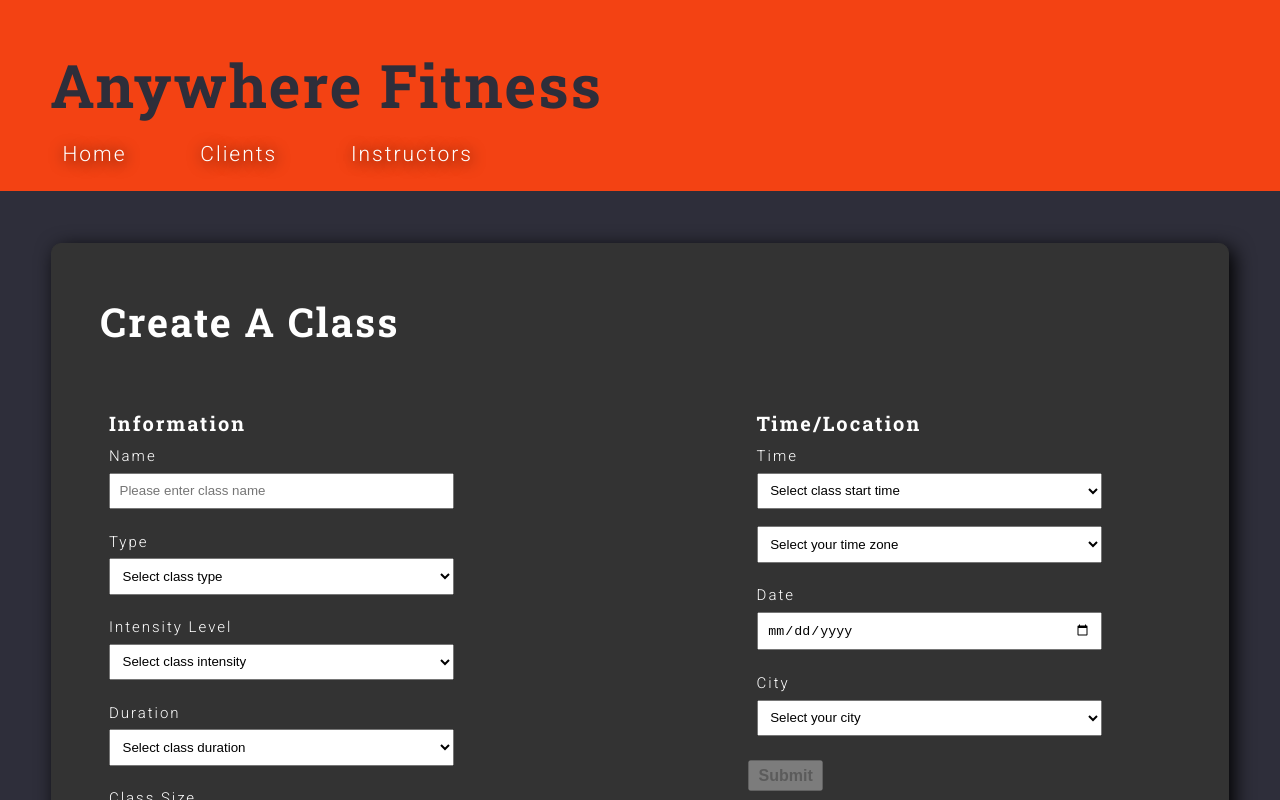
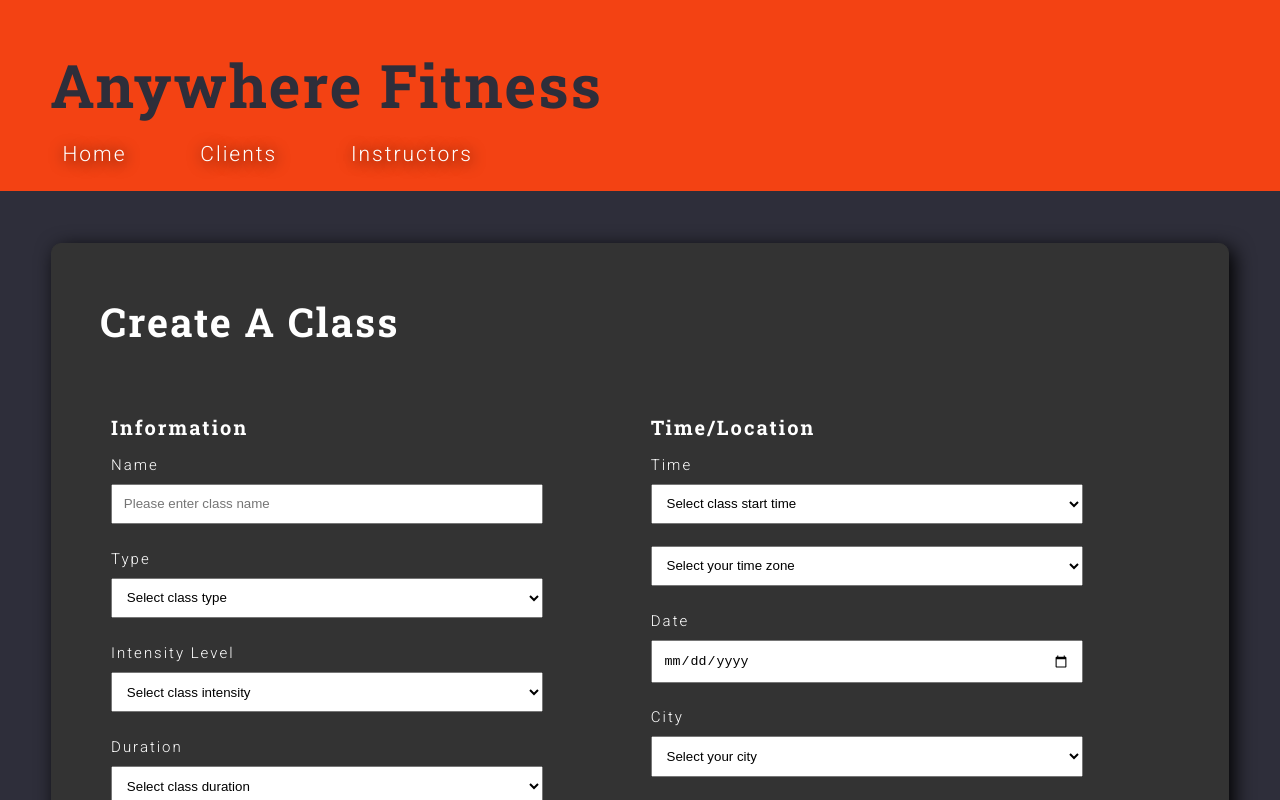
Before and after one commit to Anywhere-Fitness-10162020/App, a React (Create React App) app: page /instructors/createclass in a window 1280 px wide. Shown: the top 800 px of the page. Built offline with nearby package versions, Linux system fonts and the light colour scheme.

Commit message:
style improvements for createclass form

```diff
--- a/src/components/CreateClass.js
+++ b/src/components/CreateClass.js
@@ -54,14 +54,16 @@ const FormContainer = styled.div`
     }
 
     div {
-        width: 40%;
+        width: 100%;
     }
 
     button {
         padding: 1% 2%;
+        margin: 2%;
         font-size: 1.6rem;
         font-weight: 700;
     }
+
 `;
 
 //Default Form Values
```
